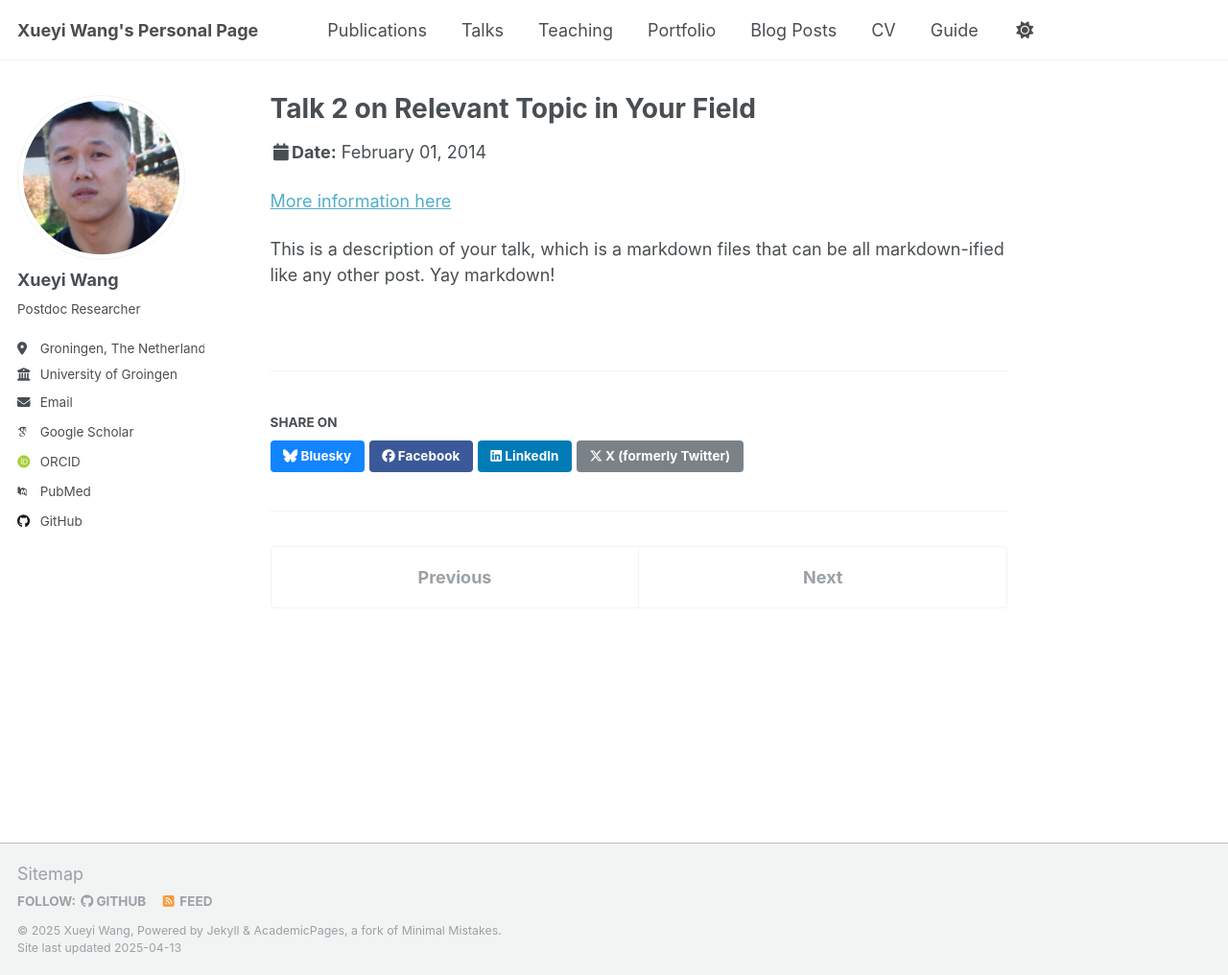
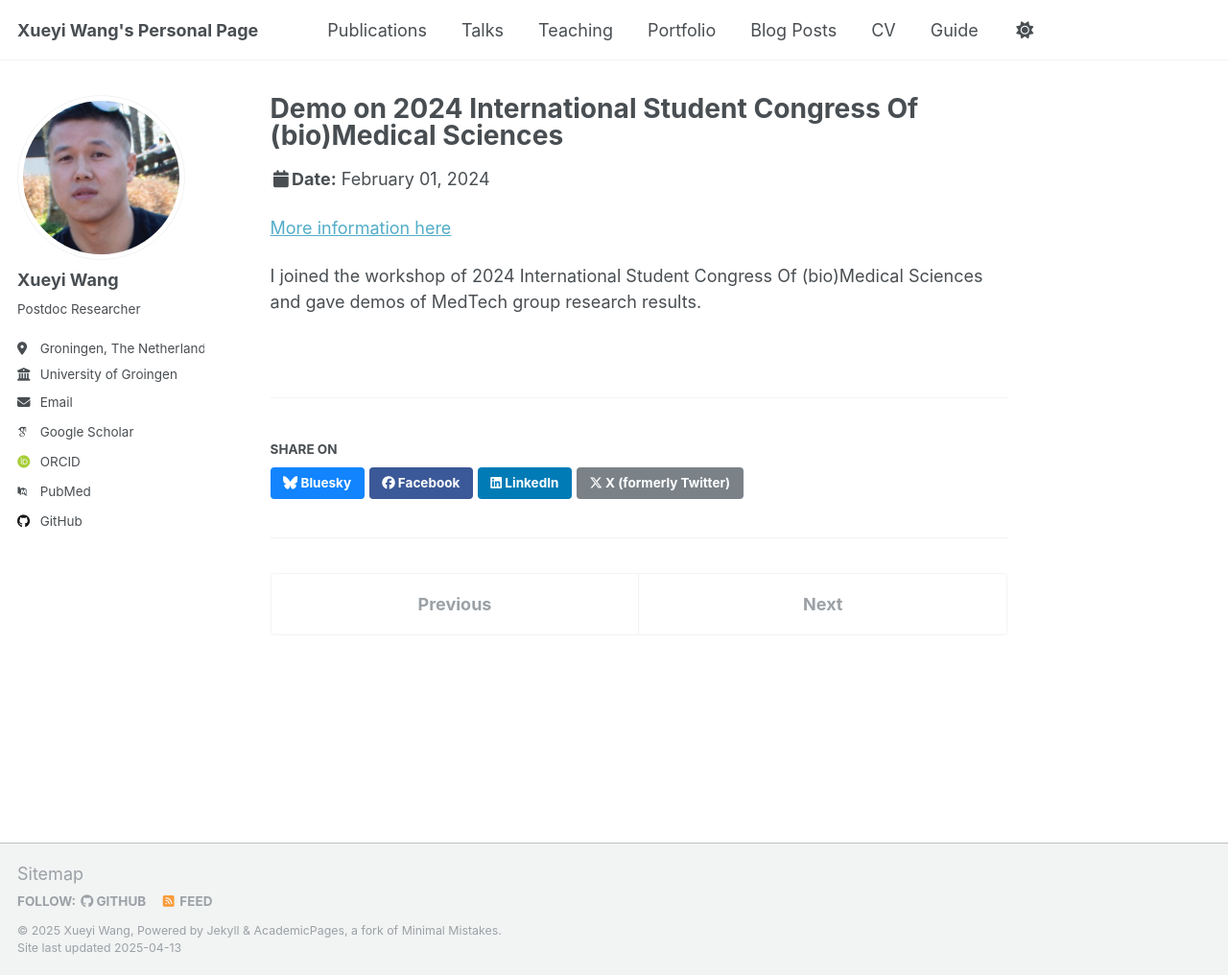
Before and after one commit to Xueyi-Wang/Xueyi-Wang.github.io, a Jekyll site: the page built from _talks/2014-02-01-talk-2.md, in a window 1280 px wide and 1016 px high. Shown: the whole window at 96% size. Built offline with Jekyll 4.4.1, drawn with Linux system fonts in a browser that asks for light colours; some web fonts are replaced.

Commit message:
demo talks

```diff
--- a/_talks/2014-02-01-talk-2.md
+++ b/_talks/2014-02-01-talk-2.md
@@ -1,13 +1,13 @@
 ---
-title: "Talk 2 on Relevant Topic in Your Field"
+title: "Demo on 2024 International Student Congress Of (bio)Medical Sciences"
 collection: talks
 type: "Talk"
 permalink: /talks/2014-02-01-talk-2
 venue: "London School of Testing"
-date: 2014-02-01
-location: "London, UK"
+date: 2024-02-01
+location: "Groningen, The Netherlands"
 ---
 
 [More information here](http://example2.com)
 
-This is a description of your talk, which is a markdown files that can be all markdown-ified like any other post. Yay markdown!
+I joined the workshop of 2024 International Student Congress Of (bio)Medical Sciences and gave demos of MedTech group research results.
```
